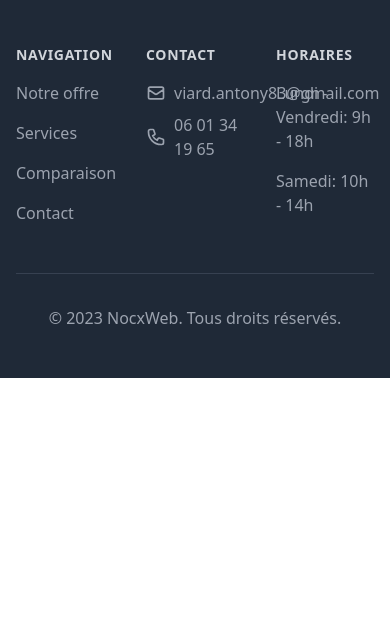
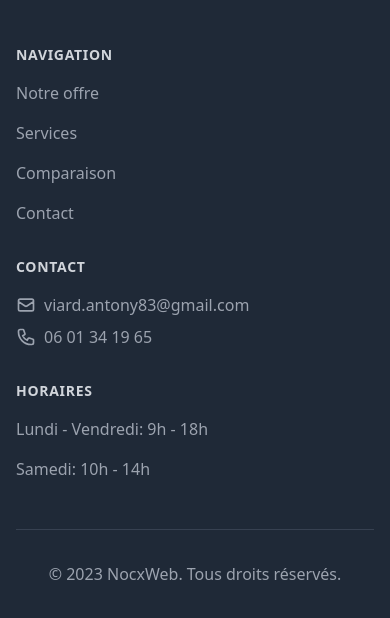
Before and after one commit to Rikka230/NocWeb, a plain HTML site: page index.html in a window 390 px wide. Shown: the part 4054-4672 px from the top of the page. Before the commit the page ends 4432 px from the top, so only its background shows below. Drawn offline with nearby package versions, Linux system fonts and the light colour scheme.

Commit message:
Update index.html

```diff
--- a/index.html
+++ b/index.html
@@ -472,7 +472,7 @@
                         </a>
                     </div>
                 </div>
-                <div class="mt-12 grid grid-cols-3 gap-8 xl:mt-0 xl:col-span-2">
+                <div class="mt-12 grid grid-cols-1 md:grid-cols-3 gap-8 xl:mt-0 xl:col-span-2">
                     <div>
                         <h3 class="text-sm font-semibold text-gray-300 tracking-wider uppercase">Navigation</h3>
                         <ul class="mt-4 space-y-4">
```
